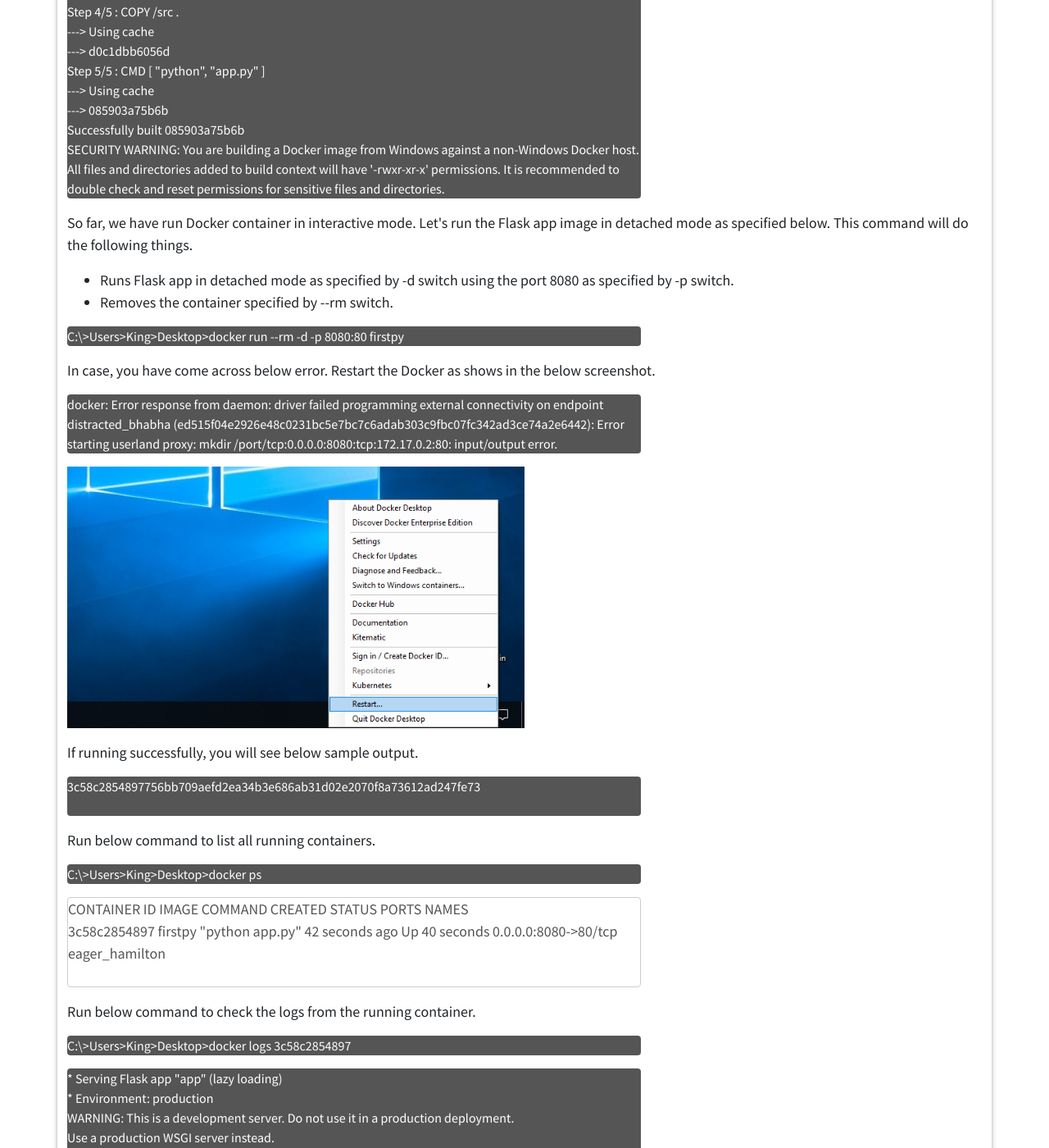
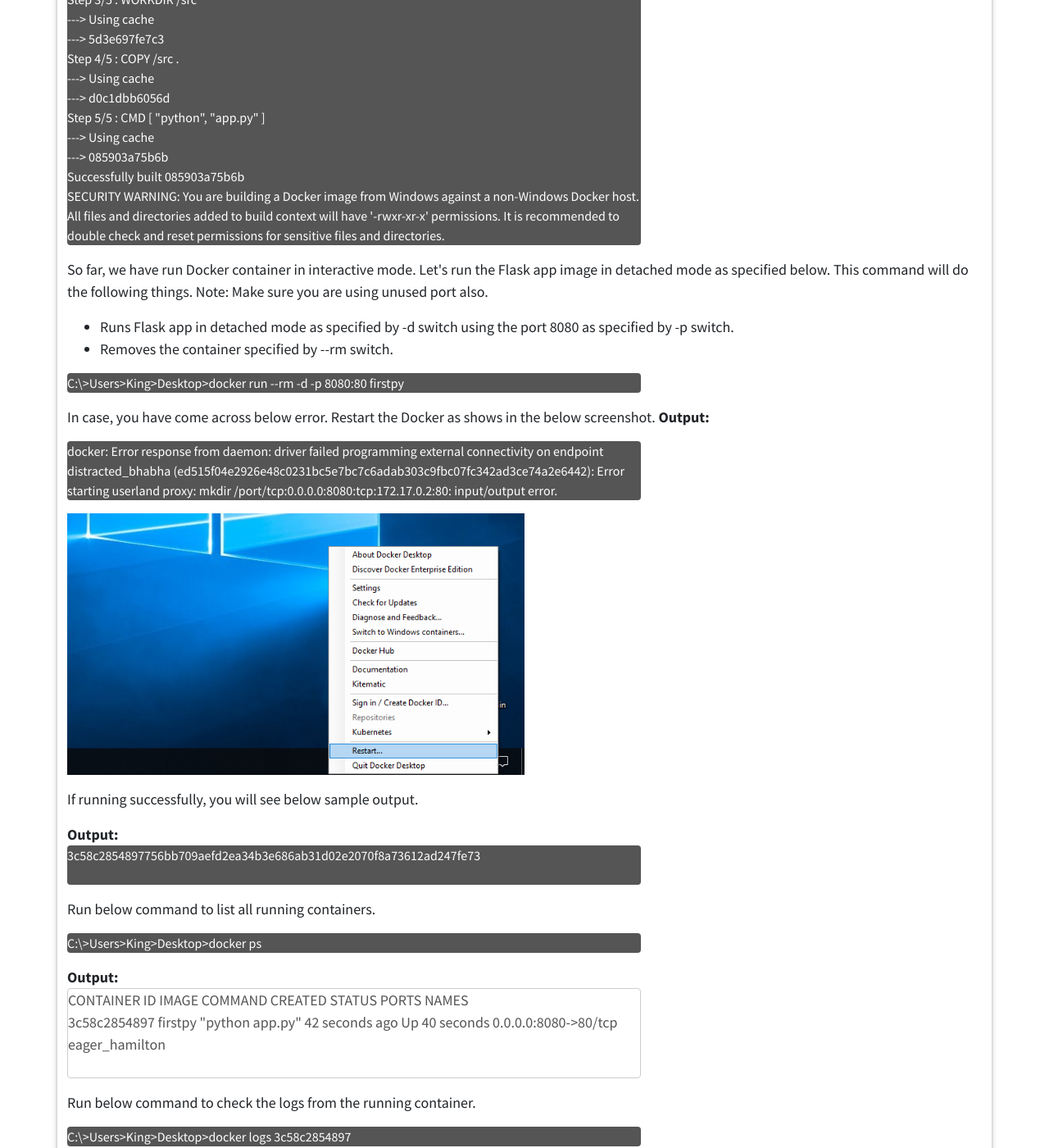
Before and after one commit to srirangamv/srirangamv.github.io, a Jekyll site: the page built from _posts/2019-05-26-running-flask-inside-container.md, in a window 1280 px wide and 1400 px high, scrolled down 5114 px. Shown: the whole window at 82% size. Built offline with Jekyll 4.4.1, drawn with Linux system fonts in a browser that asks for light colours; nearby versions of some CDN libraries; some of the changed text lies outside the part shown.

Commit message:
adding content to post

```diff
--- a/_posts/2019-05-26-running-flask-inside-container.md
+++ b/_posts/2019-05-26-running-flask-inside-container.md
@@ -44,6 +44,7 @@
 <span>Docker helpful commands</span>
 <br>Listing all images:
 <p class="cmd">C:\&gt;Users&gt;King&gt;Desktop&gt;docker image ls</p>
+<b>Output:</b>
 <p class="cmd">
 REPOSITORY        TAG               IMAGE ID             CREATED             SIZE
 <br>
@@ -52,6 +53,7 @@
 
 <br>Listing all containers:
 <p class="cmd">C:\&gt;Users&gt;King&gt;Desktop&gt;docker container ls</p>
+<b>Output:</b>
 <p class="cmd">
 CONTAINER ID        IMAGE               COMMAND             CREATED             STATUS              PORTS                  NAMES
 <br>
@@ -196,8 +198,9 @@
 
 <p>Now, build the image again using below command.</p>
 <p class="cmd">C:\&gt;Users&gt;King&gt;Desktop&gt;docker build -t firstpy .</p>
-<p class="cmd">>
-<br>Sending build context to Docker daemon  3.584kB
+<b>Output:</b>
+<p class="cmd">
+Sending build context to Docker daemon  3.584kB
 <br>Step 1/5 : FROM python:3
 <br> ---> a4cc999cf2aa
 <br>Step 2/5 : RUN pip3 install Flask
@@ -216,7 +219,7 @@
 <br>SECURITY WARNING: You are building a Docker image from Windows against a non-Windows Docker host. All files and directories added to build context will have '-rwxr-xr-x' permissions. It is recommended to double check and reset permissions for sensitive files and directories.
 </p>
 
-<p>So far, we have run Docker container in interactive mode. Let's run the Flask app image in detached mode as specified below. This command will do the following things.
+<p>So far, we have run Docker container in interactive mode. Let's run the Flask app image in detached mode as specified below. This command will do the following things. Note: Make sure you are using unused port also.
 <ul>
   <li>Runs Flask app in detached mode as specified by -d switch using the port 8080 as specified by -p switch.</li>
   <li>Removes the container specified by --rm switch.</li>
@@ -225,6 +228,7 @@
 <p class="cmd">C:\&gt;Users&gt;King&gt;Desktop&gt;docker run --rm -d -p 8080:80 firstpy</p>
 
 <p>In case, you have come across below error. Restart the Docker as shows in the below screenshot.
+<b>Output:</b>
 <p class="cmd">
 docker: Error response from daemon: driver failed programming external connectivity on endpoint distracted_bhabha (ed515f04e2926e48c0231bc5e7bc7c6adab303c9fbc07fc342ad3ce74a2e6442): Error starting userland proxy: mkdir /port/tcp:0.0.0.0:8080:tcp:172.17.0.2:80: input/output error.
 </p>
@@ -237,6 +241,7 @@
 </p>
 
 <p>If running successfully, you will see below sample output.</p>
+<b>Output:</b>
 <p class="cmd">
 3c58c2854897756bb709aefd2ea34b3e686ab31d02e2070f8a73612ad247fe73
 <br>
@@ -245,7 +250,7 @@
 
 <p>Run below command to list all running containers.</p>
 <p class="cmd">C:\&gt;Users&gt;King&gt;Desktop&gt;docker ps</p>
-<p>
+<b>Output:</b>
 <p class="output">
 CONTAINER ID        IMAGE               COMMAND             CREATED             STATUS              PORTS                  NAMES
 <br>3c58c2854897        firstpy             "python app.py"     42 seconds ago      Up 40 seconds       0.0.0.0:8080->80/tcp   eager_hamilton
@@ -255,6 +260,7 @@
 
 <p>Run below command to check the logs from the running container.</p>
 <p class="cmd">C:\&gt;Users&gt;King&gt;Desktop&gt;docker logs 3c58c2854897</p>
+<b>Output:</b>
 <p class="cmd">
 * Serving Flask app "app" (lazy loading)
 <br>* Environment: production
```
